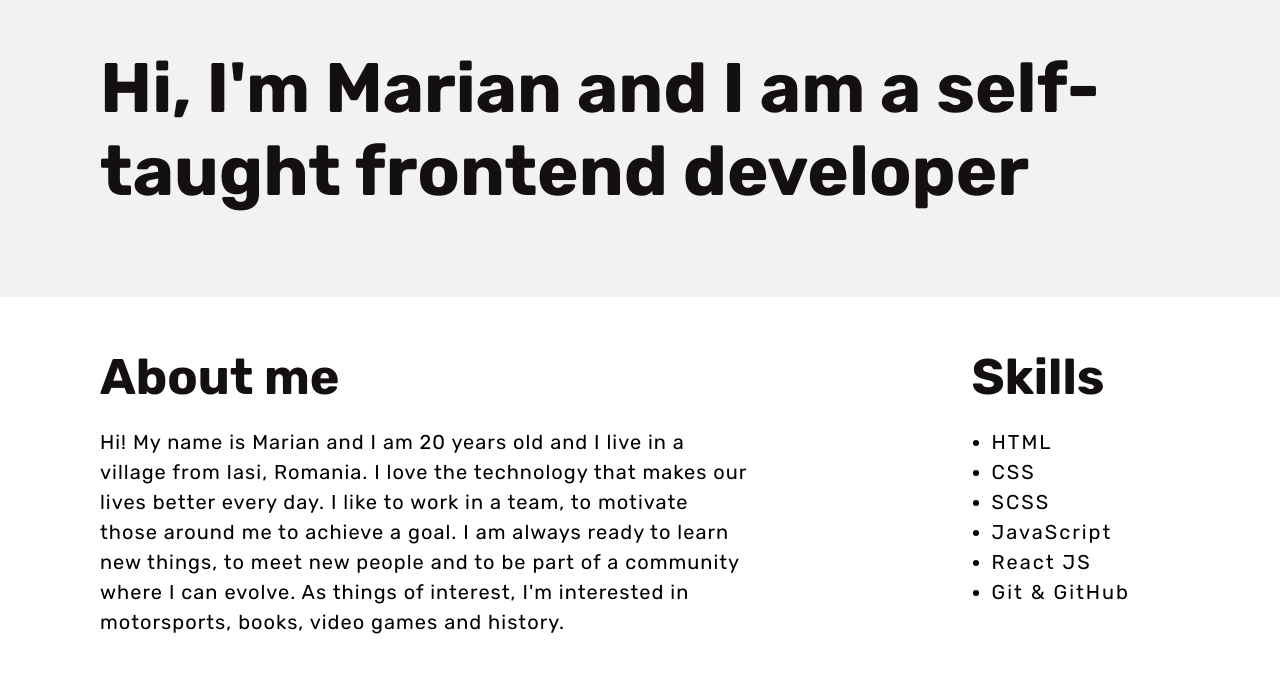
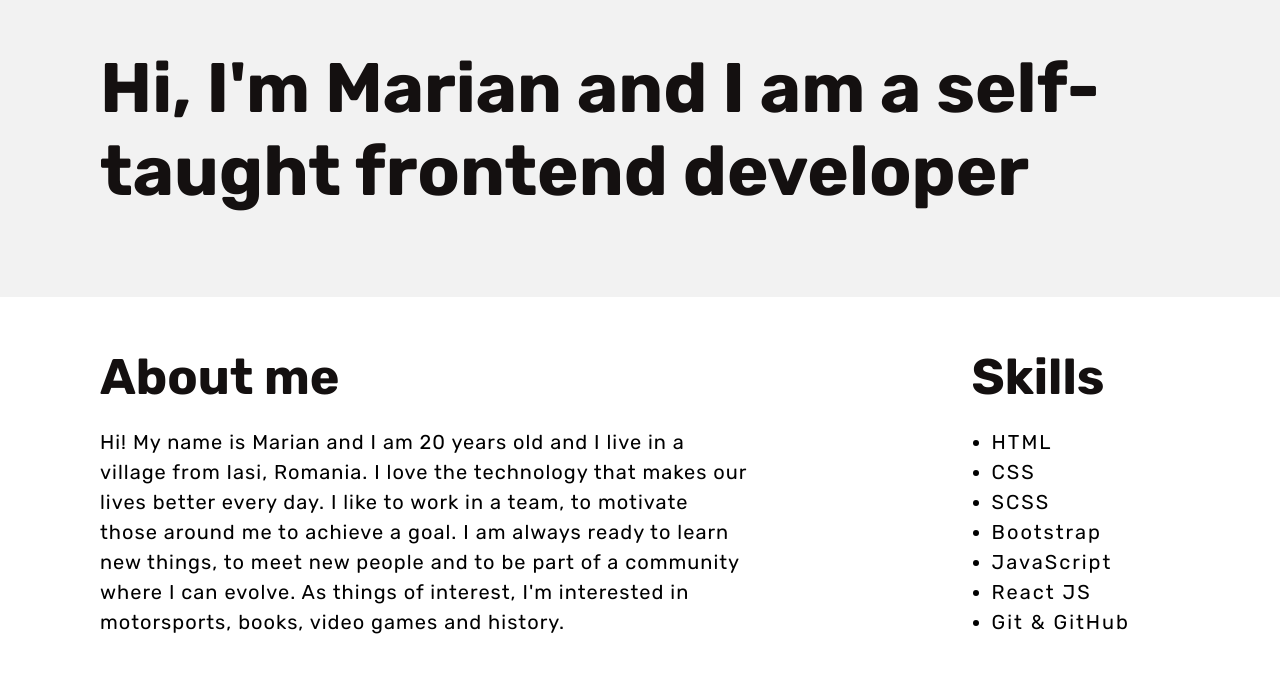
Before and after one commit to MarianIR/marian-raileanu, a React (Vite) app: page / in a window 1280 px wide. Shown: the part 103-800 px from the top of the page. Built offline with nearby package versions, Linux system fonts and the light colour scheme.

Commit message:
feat: skills update

```diff
--- a/src/AboutMe.jsx
+++ b/src/AboutMe.jsx
@@ -19,6 +19,7 @@ const AboutMe = () => {
           <li className="skill">HTML</li>
           <li className="skill">CSS</li>
           <li className="skill">SCSS</li>
+          <li className="skill">Bootstrap</li>
           <li className="skill">JavaScript</li>
           <li className="skill">React JS</li>
           <li className="skill">Git & GitHub</li>
```
